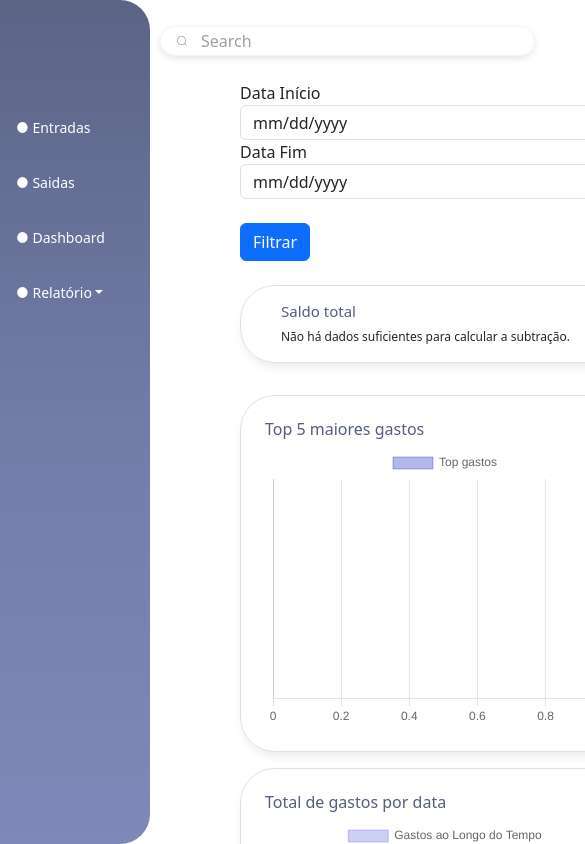
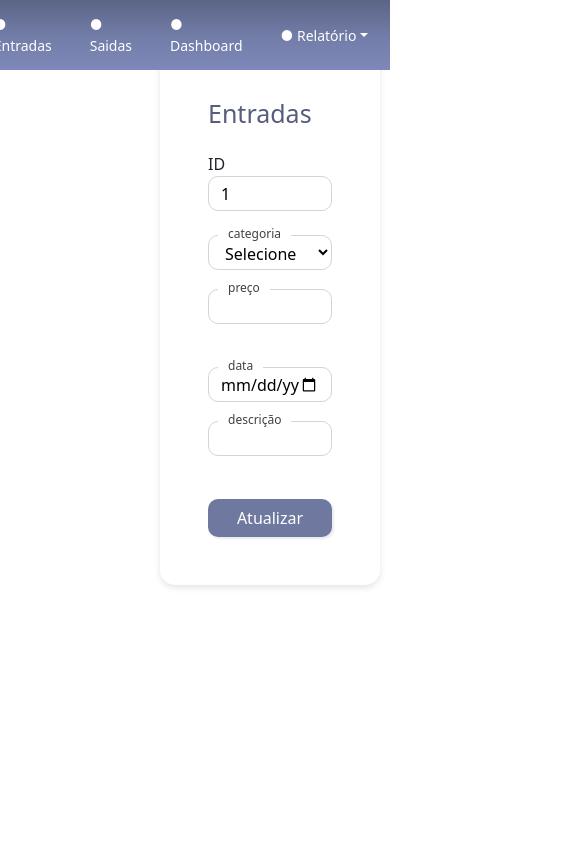
Before and after one commit to biancacostamelo/sistema-financeiro, a React (Create React App) app in the folder sistema/: page /updateentrada/1 in a window 390 px wide. Shown: the top 844 px of the page, 585 px wide, since content can reach past the window. Built offline with nearby package versions, Linux system fonts and the light colour scheme; no server answers.

Commit message:
resolvendo bug e melhorando responsividade

```diff
--- a/sistema/src/App.js
+++ b/sistema/src/App.js
@@ -8,7 +8,8 @@ import Saidas from './paginas/saidas.jsx'
 import 'bootstrap/dist/css/bootstrap.css'
 import Tableentradas from './components/tableentradas.jsx'
 import Tablesaidas from './components/tablesaidas.jsx'
-import Update from './components/update.jsx'
+import Update from './components/updateSaida.jsx'
+import Updateentrada from './components/updateEntrada.jsx'
 
 function App() {
   return (
@@ -34,6 +35,9 @@ function App() {
           <Route path='/update/:id'>
             <Update />
           </Route>
+          <Route path='/updateentrada/:id'>
+            <Updateentrada/>
+          </Route>
           <Route path='/'>
           <Dashboard />
           </Route>
--- a/sistema/src/components/tableentradas.jsx
+++ b/sistema/src/components/tableentradas.jsx
@@ -62,7 +62,7 @@ const Tableentradas = () => {
                                             {entradas.descricao}
                                         </div>
                                     </td>
-                                    <td className="pr-5"><button className="btn btn-primary mb-2 mt-2 align-middle">modificar</button></td>
+                                    <td className="pr-5"><Link to={`/updateentrada/${entradas.id}`} className="btn btn-primary mb-2 mt-2 align-middle">modificar</Link></td>
                                     <td className="pr-5"><button onClick={e => Handledelete(entradas.id)} className="btn btn-danger mb-2 mt-2 align-middle">deletar</button></td>
                                 </tr>
                             ))}
--- /dev/null
+++ b/sistema/src/components/updateEntrada.jsx
@@ -0,0 +1,101 @@
+import axios from 'axios'
+import React, { useState } from 'react'
+import { useEffect } from 'react'
+import { useHistory, useParams } from 'react-router-dom/cjs/react-router-dom.min'
+
+
+const UpdateEntrada = () => {
+    const {id} = useParams()
+    const history = useHistory()
+
+    const [categoria, setCategoria] = useState('')
+    const [preco, setPreco] = useState('')
+    const [data, setData] = useState('')
+    const [descricao, setDescricao] = useState('')
+
+    useEffect(()=>{
+        axios.get(`http://localhost:3005/detailsentradas/${id}`)
+        .then(resposta =>{
+            const dados = resposta.data[0]
+            setCategoria(dados.categoria)
+            setPreco(dados.preco)
+            setData(dados.dataEntrada)
+            setDescricao(dados.descricao)
+        })
+        .catch(() =>{
+            alert('erro ao buscar dados')
+        })
+    },[id])
+
+    const Handlesubmit = (event) =>{
+        event.preventDefault()
+        const entradaAtualizada = {categoria, preco, data, descricao}
+        axios.put(`http://localhost:3005/updateentrada/${id}`, entradaAtualizada)
+        .then(()=>{
+            alert('dados atualizados com sucesso!')
+            history.push('/tableentradas')
+        })
+        .catch(()=>{
+            alert('erro ao atualizar dados de entrada')
+        })
+    }
+
+  return (
+    <div>
+        <form  onSubmit={Handlesubmit} >
+                <div className="div p-5">
+                    <div className="mb-4">
+                        <h2>Entradas</h2>
+                    </div>
+                    <div className='row mb-4'>
+                        <div className="col-md-12">
+                            <label htmlFor="id">ID</label>
+                            <input type="number" id='id' name='id' value={id}/>
+                        </div>
+                    </div>
+                    <div className="row mb-4">
+                        <div className="col-md-6 r campoLabel">
+                            <label htmlFor="categoria" className="label">categoria</label>
+                            <select name="categoria" id="categoria" required value={categoria} onChange={(e) => setCategoria(e.target.value)}>
+                                <option value="">Selecione</option>
+                                <option value="salario">Salário</option>
+                                <option value="freelance">Freelance ou prestação de serviços</option>
+                                <option value="investimentos">Rendimentos de investimentos</option>
+                                <option value="aluguéis">Aluguéis</option>
+                                <option value="pensao_aposentadoria">Pensão ou aposentadoria</option>
+                                <option value="comissoes_bonificacoes">Comissões ou bonificações</option>
+                                <option value="lucros_negocios">Lucros de negócios próprios</option>
+                                <option value="premios_sorteios">Prêmios ou sorteios</option>
+                                <option value="venda_bens">Venda de bens</option>
+                                <option value="ajuda_familiar">Ajuda financeira de familiares ou amigos</option>
+                                <option value="dividendos">Dividendos de ações</option>
+                                <option value="reembolsos">Reembolsos</option>
+                            </select>
+                        </div>
+                        <div className="col-md-6 r campoLabel">
+                            <label htmlFor="preco" className="label">preço</label>
+                            <input type="number" value={preco} onChange={(e) => setPreco(e.target.value)} />
+                        </div>
+                    </div>
+                    <div className="row mb-4">
+                        <div className="col-md-6 campoLabel">
+                            <label htmlFor="data" className="label">data</label>
+                            <input type="date" className="input" value={data} onChange={(e) => setData(e.target.value)} />
+                        </div>
+                        <div className="col-md-6 campoLabel">
+                            <label htmlFor="data" className="label">descrição</label>
+                            <input type="text" className="input" value={descricao} onChange={(e) => setDescricao(e.target.value)} />
+                        </div>
+                    </div>
+                    <div className="row">
+                        <div className="col-md-12">
+                            <button className="botao" type='submit'>Atualizar</button>
+                        </div>
+                    </div>
+                </div>
+            </form>
+    </div>
+  )
+}
+
+export default UpdateEntrada
--- a/sistema/src/components/update.jsx
+++ b/sistema/src/components/updateSaida.jsx
@@ -3,7 +3,7 @@ import React, { useEffect, useState } from 'react'
 import { useParams, useHistory } from 'react-router-dom'
 
 const Update = () => {
-    const { id } = useParams()
+    const {id} = useParams()
     const history = useHistory()
 
     const [categoria, setCategoria] = useState('')
@@ -15,7 +15,6 @@ const Update = () => {
     useEffect(() => {
         axios.get(`http://localhost:3005/details/${id}`)
             .then(resposta => {
-                console.log('Dados recebidos do servidor:', resposta.data);
                 const dados = resposta.data[0]
                 setCategoria(dados.categoria)
                 setPreco(dados.preco)
@@ -46,7 +45,7 @@ const Update = () => {
             <form onSubmit={Handlesubmit}>
                 <div className="div p-5">
                     <div className="mb-4">
-                        <h2>Saídas</h2>
+                        <h2>Modificar Saída</h2>
                     </div>
                     <div className="row mb-4">
                         <div className="col-sm-12 campoLabel">
--- a/sistema/src/css/style.css
+++ b/sistema/src/css/style.css
@@ -180,12 +180,57 @@ select {
   border-radius: 0px 30px 30px 0px;
 }
 
-@media (max-width: 980px) {
+
+@media (max-width: 1473px){
+
+  .campo {
+    margin-top: 70px !important;
+  }
+  .dados{
+      margin-left:20px !important;
+  }
+  .group{
+    margin-left:20px !important;
+  }
+  .navbarmenu{
+    margin-left:0px !important;
+    margin-top: -75px !important;
+    margin-bottom: 30px !important;
+  }
+  #sidebar{
+    position: absolute;
+    padding-left: 0px !important;
+    border-radius: 0px !important;
+    top: 0px !important;
+    width: 100% !important;
+    left: 0px !important;
+    margin-left: 0px !important;
+    height: 70px !important;
+    background: linear-gradient(#5c6486, #717ca7, #7e89b9) !important;
+    display: flex !important;
+    flex-direction: row !important;
+    align-items: center !important;
+    justify-content: end !important;
+  }
+  .menu {
+    display: flex !important;
+    flex-direction: row !important;
+    align-items: center !important;
+    justify-content: center !important;
+    margin-top: 0px !important;
+  }
+  .pesquisa{
+    border: 1px solid #ffffffad !important;
+  }
+  }
+
+
+/* @media (max-width: 980px) {
   #sidebar {
     width: 150px;
     padding-left: 0px;
   }
-}
+} */
 
 @media (max-width: 980px) {
   .div {
@@ -203,11 +248,16 @@ select {
   }
 }
 
-@media (max-width: 980px) {
-  .ml-2 {
-    margin-left: -40px !important;
+@media (max-width: 898px) {
+  .group {
+  display: none !important;
   }
+  .campo{
+    margin-top: 120px !important;
+  }
+
 }
+
 
 @media (max-width: 980px) {
   .areaMenu {
@@ -229,11 +279,11 @@ select {
     margin-left: 16px;
   }
 }
-@media (max-width: 980px) {
+/* @media (max-width: 980px) {
   .navbarmenu {
     margin-left: 200px !important;
   }
-}
+} */
 
 .areaMenu.active {
   background-color: #e4e6fa6e;
@@ -243,7 +293,7 @@ select {
   border-radius: 16px;
   background-color: transparent;
   border: none;
-  width: 100%;
+  /* width: 100%; */
   color: #fff;
   text-align: left;
   /* overflow: hidden; */
--- a/sistema/src/paginas/dashboard.jsx
+++ b/sistema/src/paginas/dashboard.jsx
@@ -229,7 +229,7 @@ const Dashboard = () => {
             </div>
             <div className='dados mb-3 pt-2'>
                 <div className="row">
-                    <div className="col-xl-4 mb-3">
+                    <div className="col-md-4 mb-3">
                         <div className='border p-4'>
                             <h5>Top 5 maiores gastos</h5>
                             <div style={{ height: '280px', width: '360px' }}>
@@ -237,7 +237,7 @@ const Dashboard = () => {
                             </div>
                         </div>
                     </div>
-                    <div className="col-xl-4 mb-3">
+                    <div className="col-lg-4 mb-3">
                         <div className='border p-4'>
                             <h5>Total de gastos por data</h5>
                             <div style={{ height: '280px', width: '360px' }}>
@@ -257,7 +257,7 @@ const Dashboard = () => {
             </div>
             <div className='dados'>
                 <div className="row">
-                    <div className="col-xl-12">
+                    <div className="col-xxl-12">
                         <div className='border p-3'>
                             <h5 style={{ width: '280px' }}>Gastos por Categoria</h5>
                             <div style={{ height: '280px', width: '360px' }}>
```
Also changed, not shown: sistema/src/server.js (+28 -1 lines).
